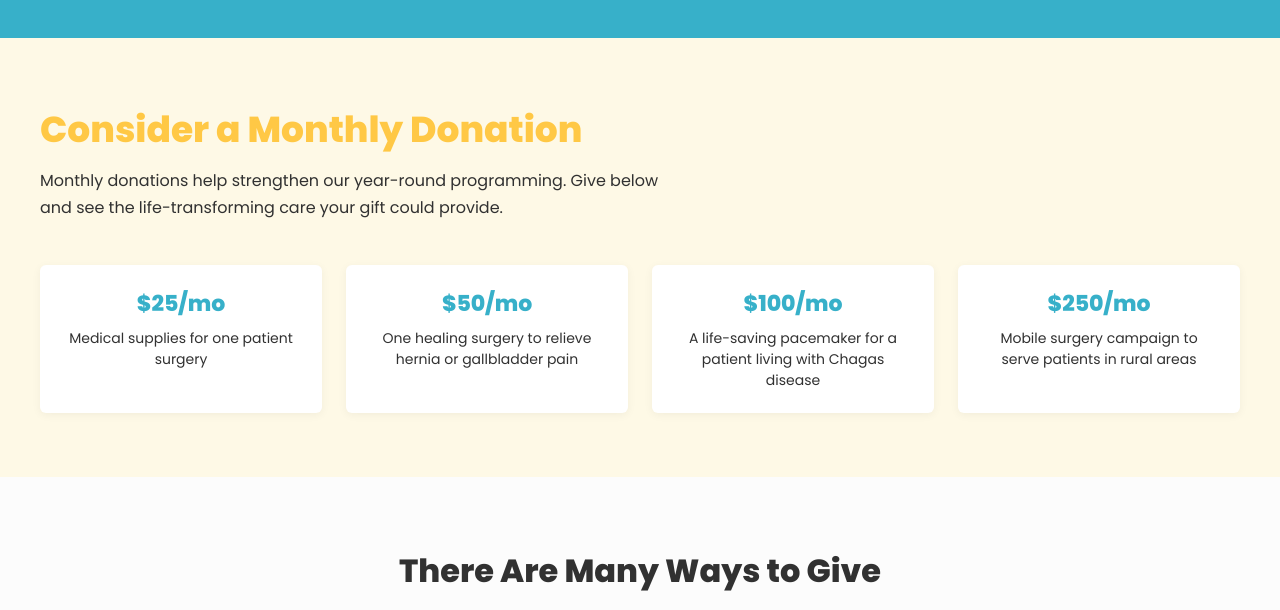
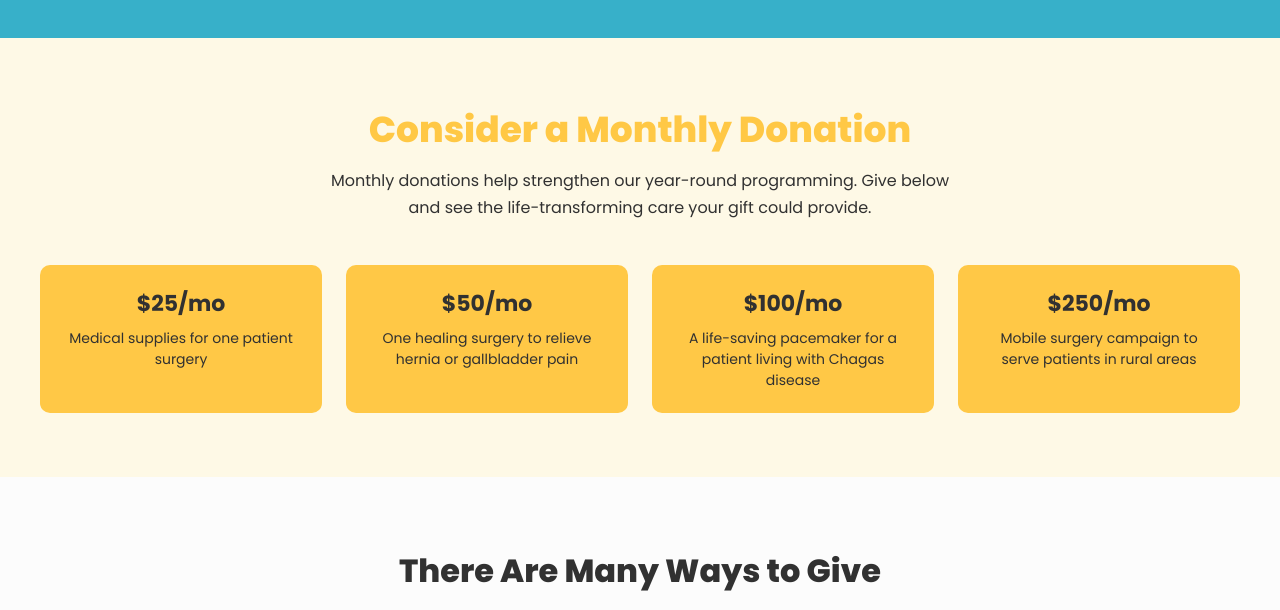
Before and after one commit to candelariapaternostro-collab/demo, a plain HTML site: page ways-to-give/index.html in a window 1280 px wide. Shown: the part 611-1221 px from the top of the page. Drawn offline with Linux system fonts and the light colour scheme; a script that the page names is missing.

Commit message:
Style and link the monthly-giving impact cards, add favicon
Center the give-section content, restyle impact cards to match the
source site's gold cards (bg #FFC846, text #313131, sofia-pro), link
each card to its donor-support checkout, and add the site favicon to
both pages.

Co-Authored-By: Claude Sonnet 5 <noreply@anthropic.com>

```diff
--- a/ways-to-give/index.html
+++ b/ways-to-give/index.html
@@ -4,6 +4,7 @@
 <meta charset="UTF-8">
 <meta name="viewport" content="width=device-width, initial-scale=1.0">
 <title>Ways to Give — Solidarity Bridge</title>
+<link rel="icon" href="https://images.squarespace-cdn.com/content/v1/68af914ea0a5a046cf93dc6a/1756336708759-JNNQ0JJPUKNJ350V5R57/favicon.ico?format=100w">
 
 <!-- Fundraise Up: the new standard for online giving -->
 <script>
@@ -93,16 +94,21 @@
 
   /* Donation form section */
   .give-section{ background:var(--cream); padding:64px 32px; }
+  .give-section > div{ text-align:center; }
   .give-section h2{ color:var(--gold); font-size:36px; font-weight:800; margin-bottom:10px; }
-  .give-section .lead{ max-width:640px; font-size:16px; line-height:1.7; margin-bottom:32px; }
+  .give-section .lead{ max-width:640px; font-size:16px; line-height:1.7; margin:0 auto 32px; }
 
   /* Impact cards */
   .impact-grid{
     display:grid; grid-template-columns:repeat(4,1fr); gap:24px; margin-top:44px;
   }
-  .impact-card{ background:#fff; border-radius:6px; padding:22px; text-align:center; box-shadow:0 2px 10px rgba(0,0,0,.05); }
-  .impact-card .amt{ font-size:22px; font-weight:800; color:var(--teal); margin-bottom:8px; }
-  .impact-card p{ font-size:14px; line-height:1.5; color:var(--charcoal); }
+  .impact-card{
+    display:block; background:#FFC846; color:#313131; border-radius:10px;
+    padding:22px; text-align:center; font-family:'sofia-pro','Poppins',sans-serif;
+  }
+  .impact-card:hover{ opacity:.9; }
+  .impact-card .amt{ font-size:22px; font-weight:700; color:#313131; margin-bottom:8px; }
+  .impact-card p{ font-size:14px; line-height:1.5; color:#313131; }
 
   /* Many ways to give */
   .ways-section{ padding:70px 32px; background:var(--off-white); }
@@ -165,10 +171,10 @@
     <a href="#XMUEYVUD" style="display: none"></a>
 
     <div class="impact-grid">
-      <div class="impact-card"><div class="amt">$25/mo</div><p>Medical supplies for one patient surgery</p></div>
-      <div class="impact-card"><div class="amt">$50/mo</div><p>One healing surgery to relieve hernia or gallbladder pain</p></div>
-      <div class="impact-card"><div class="amt">$100/mo</div><p>A life-saving pacemaker for a patient living with Chagas disease</p></div>
-      <div class="impact-card"><div class="amt">$250/mo</div><p>Mobile surgery campaign to serve patients in rural areas</p></div>
+      <a class="impact-card" href="https://afmkhgnt.donorsupport.co/-/XDFVNPBG" target="_blank" rel="noopener"><div class="amt">$25/mo</div><p>Medical supplies for one patient surgery</p></a>
+      <a class="impact-card" href="https://afmkhgnt.donorsupport.co/-/XYPQZXCL" target="_blank" rel="noopener"><div class="amt">$50/mo</div><p>One healing surgery to relieve hernia or gallbladder pain</p></a>
+      <a class="impact-card" href="https://afmkhgnt.donorsupport.co/-/XPXVVDUA" target="_blank" rel="noopener"><div class="amt">$100/mo</div><p>A life-saving pacemaker for a patient living with Chagas disease</p></a>
+      <a class="impact-card" href="https://afmkhgnt.donorsupport.co/-/XCQEYVWL" target="_blank" rel="noopener"><div class="amt">$250/mo</div><p>Mobile surgery campaign to serve patients in rural areas</p></a>
     </div>
   </div>
 </section>
```
Also changed, not shown: index.html (+1 -0 lines).
